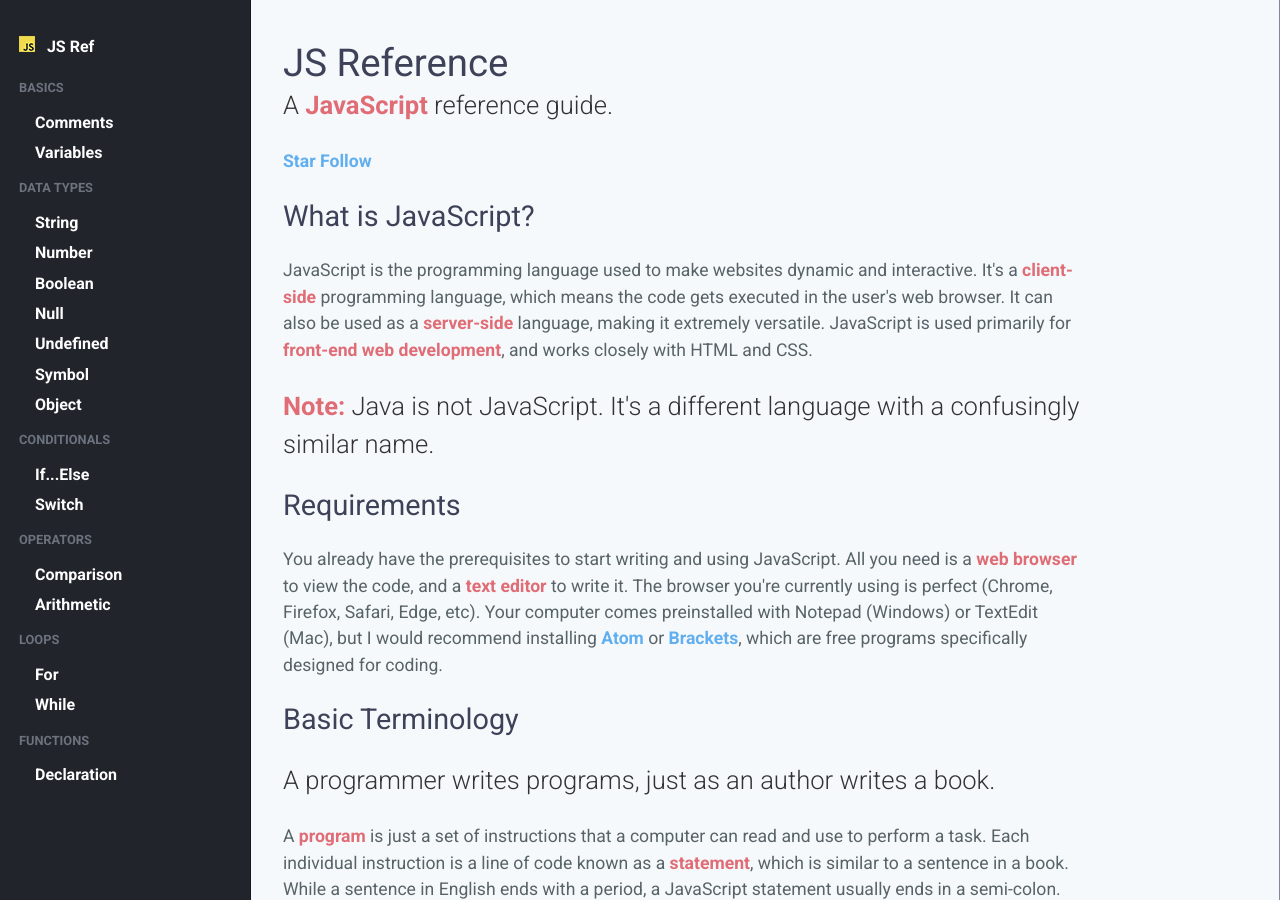
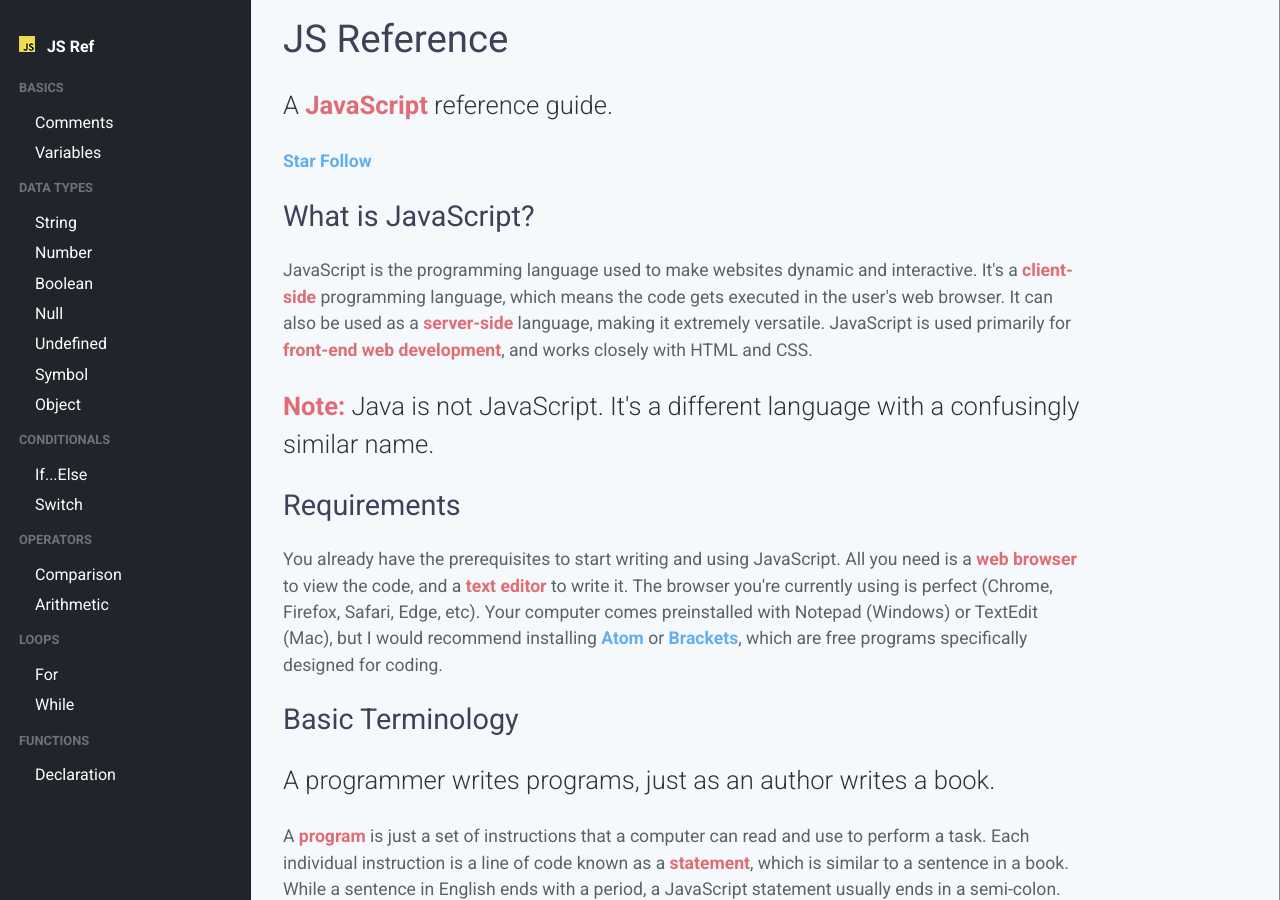
Before and after one commit to KJLarson/snippets, a Jekyll site: the page built from index.html, in a window 1280 px wide and 900 px high. Built offline with Jekyll 4.4.1, drawn with Linux system fonts in a browser that asks for light colours; nearby versions of some CDN libraries.

Commit message:
Gradient

```diff
--- a/_sass/components/_code.scss
+++ b/_sass/components/_code.scss
@@ -59,7 +59,7 @@
 
 pre[class*="language-"] {
 	padding: 2rem 2rem;
-	margin: .5rem 0;
+	margin: 0 0 1.5rem 0;
 	overflow: auto;
 }
 
@@ -86,7 +86,8 @@
 	padding: .1rem .3rem;
 	border-radius: 0;
 	background: darken($background, 3%);
-	border: 1px solid darken($background, 8%);
+	border: 1px solid darken($background, 10%);
+	margin: 0 .1rem;
 }
 
 .token.comment,
--- a/_sass/components/_layout.scss
+++ b/_sass/components/_layout.scss
@@ -25,20 +25,19 @@
 p,
 ol,
 ul,
-table {
-	margin: 1.5rem 2rem;
+table,
+div {
+	margin: 0 0 1.5rem 2rem;
 	max-width: 800px;
 }
 
 // Individual styling
 h1 {
 	font-size: $h1;
-	margin-bottom: 0;
 }
 
 h2 {
 	font-size: $h2;
-	margin-bottom: 0;
 }
 
 h3 {
--- a/_sass/components/_navigation.scss
+++ b/_sass/components/_navigation.scss
@@ -45,6 +45,7 @@
 		border-left: 3px solid transparent;
 		color: #FDFDFD;
 		font-size: 1rem;
+		font-weight: 400;
 		&:hover,
 		&:focus,
 		&:active {
--- a/_sass/components/_scaffolding.scss
+++ b/_sass/components/_scaffolding.scss
@@ -9,7 +9,6 @@
 }
 
 // Body base
-
 body {
 	color: $font-color;
 	background-image: linear-gradient(to top right, #3D4258, #6670A0, #9688B4);
@@ -24,7 +23,6 @@
 h3,
 h4,
 h5 {
-	margin: 1.5rem 0;
 	font-weight: $heading-font-weight;
 	font-family: $heading-font-family;
 	line-height: $heading-line-height;
@@ -61,9 +59,6 @@
 		margin-top: 25px;
 		font-size: .9em;
 		text-align: right
-	}
-	p {
-		margin-top: 0;
 	}
 }
 
```
